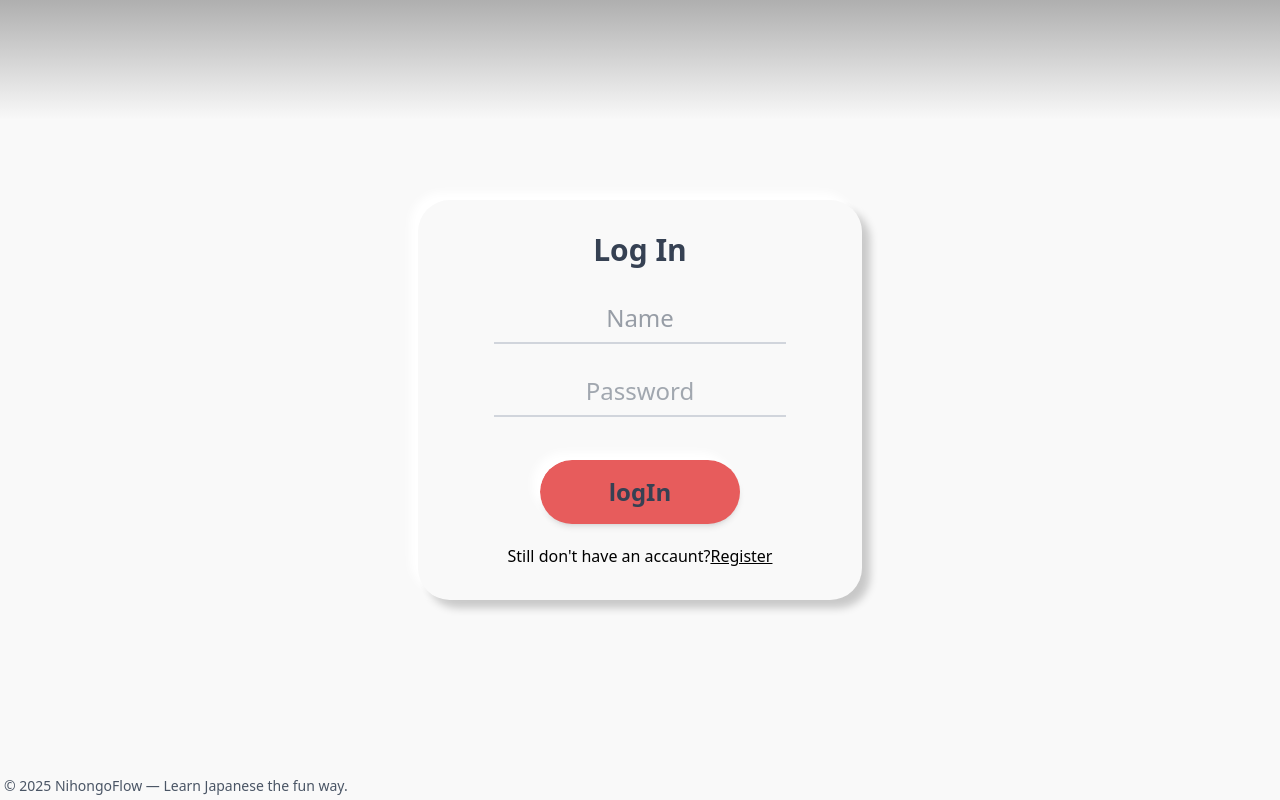
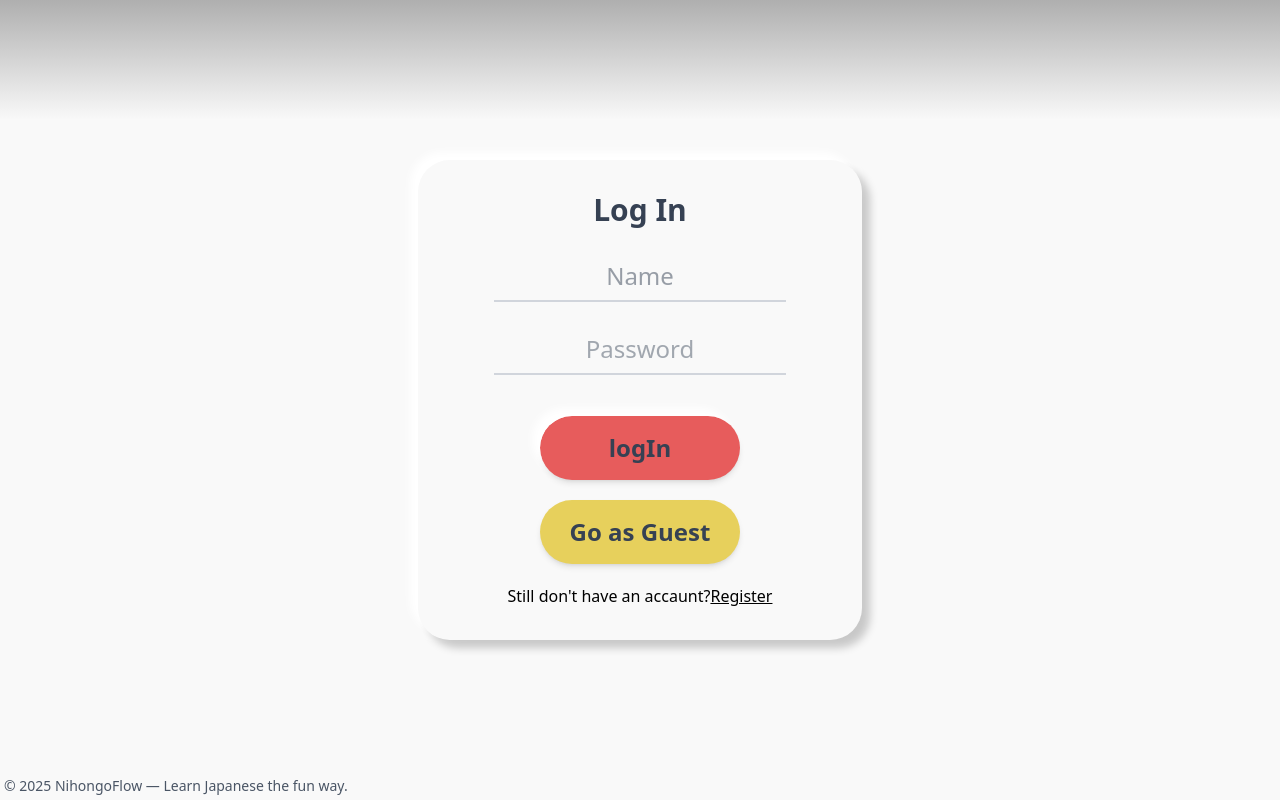
Before and after one commit to Keymor/nihon-go-learning, a React (Vite) app: page /home in a window 1280 px wide. Built offline with nearby package versions, Linux system fonts and the light colour scheme; no server answers.

Commit message:
added guest registration

```diff
--- a/src/components/login.tsx
+++ b/src/components/login.tsx
@@ -16,14 +16,28 @@ const Login: React.FC<componentFun> = ({ setLogin }) => {
     const [fade, setFade] = useState(false)
     const [incorrect, setInccorect] = useState(false)
 
+    const guestUser = () => {
+        const nameChar = '0123456789';
+        const passwordsChar = 'ABCDEFGHIJKLMNOPQRSTUVWXYZabcdefghijklmnopqrstuvwxyz0123456789!@#$%^&*()_+-=';
+        let randomFeald = 'Guest';
+        let randomPasword = ''
+        for (let i = 0; i < 5; i++) {
+            randomFeald += nameChar.charAt(Math.floor(Math.random() * nameChar.length));
+            randomPasword += passwordsChar.charAt(Math.floor(Math.random() * passwordsChar.length))
+        }
+
+        const newUser = [randomFeald, randomPasword]
+        registerFun(newUser[0], newUser[1])
+    }
+
     // Registration new user with checking available name.
-    const registerFun = async () => {
+    const registerFun = async (nameUser: string, passwordUser: string) => {
         try {
             setLoading(true)
             const request = await fetch(`${import.meta.env.VITE_API_URL}/register`, {
                 method: 'POST',
                 headers: { 'Content-Type': 'application/json' },
-                body: JSON.stringify({ name: name, password: password })
+                body: JSON.stringify({ name: nameUser, password: passwordUser })
             })
             const respond = await request.json()
             if (respond.succes) {
@@ -89,7 +103,7 @@ const Login: React.FC<componentFun> = ({ setLogin }) => {
 
     return (
         <div>
-            <div style={{ transition: '0.3s', opacity: fade ? '0%' : '100%' }} className=" opacity-0 w-full min-h-fit h-100 shadow-[8px_8px_8px_rgba(0,0,0,0.2)] rounded-4xl flex flex-col justify-between px-10 py-8 relative">
+            <div style={{ transition: '0.3s', opacity: fade ? '0%' : '100%' }} className=" opacity-0 w-full min-h-fit h-120 shadow-[8px_8px_8px_rgba(0,0,0,0.2)] rounded-4xl flex flex-col justify-between px-10 py-8 relative">
                 <h1 className="font-bold mx-auto text-3xl text-gray-700">{registration ? 'Sign Up' : 'Log In'}</h1>
                 <div className="inset-0 absolute size-full rounded-4xl overflow-hidden">
                     {loading ? <Loading /> : null}
@@ -112,16 +126,21 @@ const Login: React.FC<componentFun> = ({ setLogin }) => {
                 <div className="flex flex-col">
                     {registration ?
                         <div className="flex flex-col">
-                            <button disabled={checkErr} onClick={registerFun} className=" disabled:bg-gray-400 w-50 bg-[rgb(231,92,92,1)] mt-5 mx-auto shadow-md text-2xl p-4 rounded-4xl font-bold text-gray-700 relative">
+                            <button disabled={checkErr} onClick={() => registerFun(name, password)} className=" disabled:bg-gray-400 w-50 bg-[rgb(231,92,92,1)] mt-5 mx-auto shadow-md text-2xl p-4 rounded-4xl font-bold text-gray-700 relative">
                                 <div className=" cursor-pointer absolute size-full -translate-x-4 -translate-y-4 rounded-4xl shadow-[-8px_-8px_8px_rgba(255,255,255,1)] "></div>
                                 Applay
                             </button>
                         </div>
                         :
-                        <button onClick={logInFun} className="w-50 bg-[rgb(231,92,92,1)] mt-5 mx-auto shadow-md text-2xl p-4 rounded-4xl font-bold text-gray-700 relative">
-                            <div className=" cursor-pointer absolute size-full -translate-x-4 -translate-y-4 rounded-4xl shadow-[-8px_-8px_8px_rgba(255,255,255,1)] "></div>
-                            logIn
-                        </button>
+                        <div className="flex flex-col">
+                            <button onClick={logInFun} className="w-50 bg-[rgb(231,92,92,1)] mt-5 mx-auto shadow-md text-2xl p-4 rounded-4xl font-bold text-gray-700 relative">
+                                <div className=" cursor-pointer absolute size-full -translate-x-4 -translate-y-4 rounded-4xl shadow-[-8px_-8px_8px_rgba(255,255,255,1)] "></div>
+                                logIn
+                            </button>
+                            <button onClick={guestUser} className="w-50 bg-[rgb(231,208,92)] mt-5 mx-auto shadow-md text-2xl p-4 rounded-4xl font-bold text-gray-700 relative">
+                                Go as Guest
+                            </button>
+                        </div>
                     }
                     <p style={{ display: registration ? 'none' : '' }} className="flex mt-5 m-auto z-1">Still don't have an accaunt? <a onClick={() => { setFade(true), setInccorect(false) }} className="z-1 underline cursor-pointer"> Register</a></p>
                     <p style={{ display: registration ? '' : 'none' }} className="flex mt-5 m-auto z-1">Already have an accaunt? <a onClick={() => setFade(true)} className="z-1 underline cursor-pointer"> logIn</a></p>
```
